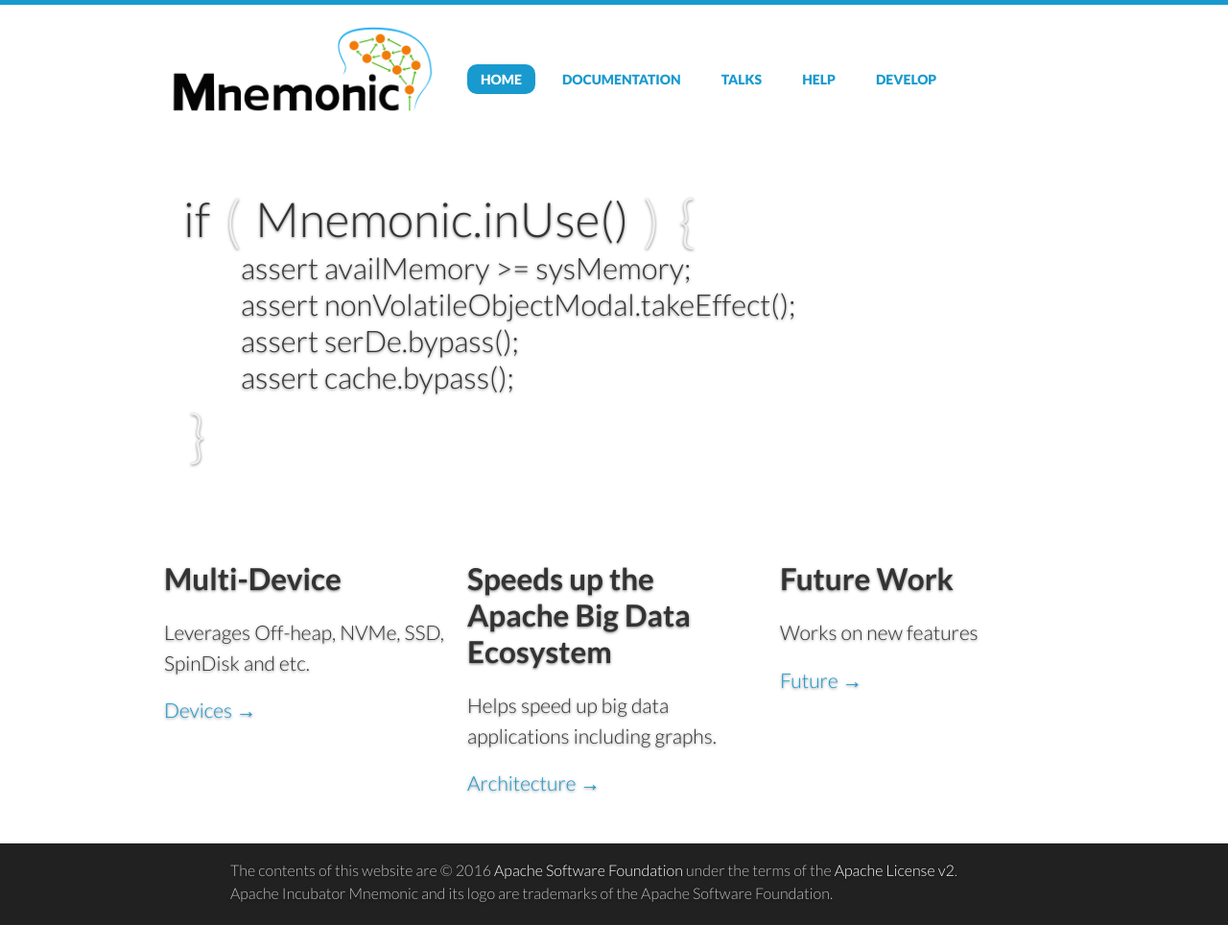
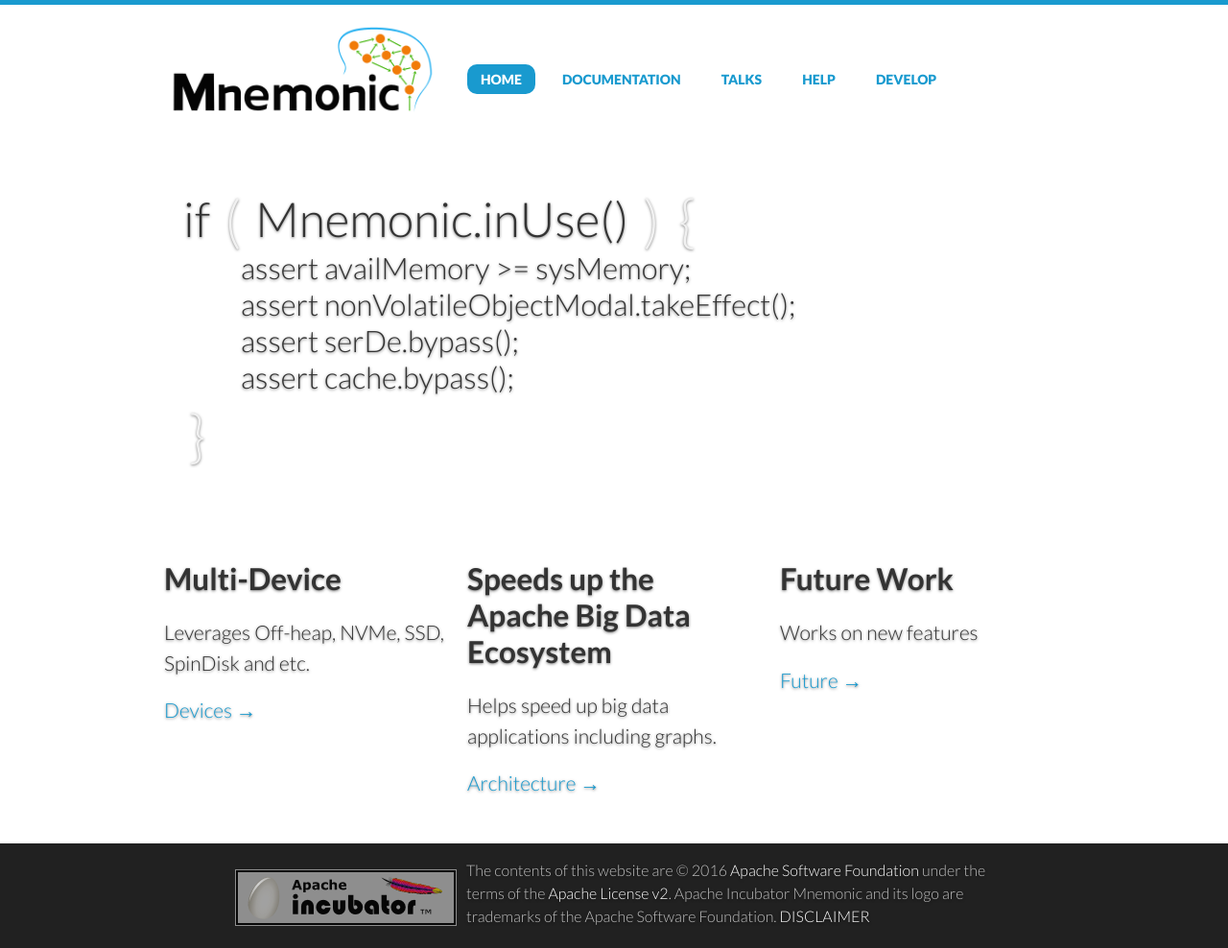
Before and after one commit to apache/mnemonic-site, a Jekyll site: the page built from index.html, in a window 1280 px wide. Shown: the whole page at 96% size. Built offline with Jekyll 4.4.1, drawn with Linux system fonts in a browser that asks for light colours; before the commit the page ends 964 px from its top, so only the background shows below that.

Commit message:
add egg logo and disclaimer

```diff
--- a/_includes/footer.html
+++ b/_includes/footer.html
@@ -1,8 +1,9 @@
 <footer role="contentinfo">
-  <p>The contents of this website are &copy;&nbsp;{{ site.time | date: '%Y' }}
+  <p><img src="img/apache-egg-logo.png" alt="Apache Incubator" align="left" hspace="10" vspace="3" style="background-color:#aaa;"/>
+    The contents of this website are &copy;&nbsp;{{ site.time | date: '%Y' }}
      <a href="https://www.apache.org/">Apache Software Foundation</a>
      under the terms of the <a
       href="https://www.apache.org/licenses/LICENSE-2.0.html">
       Apache&nbsp;License&nbsp;v2</a>. Apache Incubator Mnemonic and its logo are trademarks
-      of the Apache Software Foundation.</p>
+      of the Apache Software Foundation. <a href="docs/disclaimer.html">DISCLAIMER</a></p>
 </footer>
```
Also changed, not shown: _docs/disclaimer.md (added, +6 -0 lines), img/apache-egg-logo.png (added).
